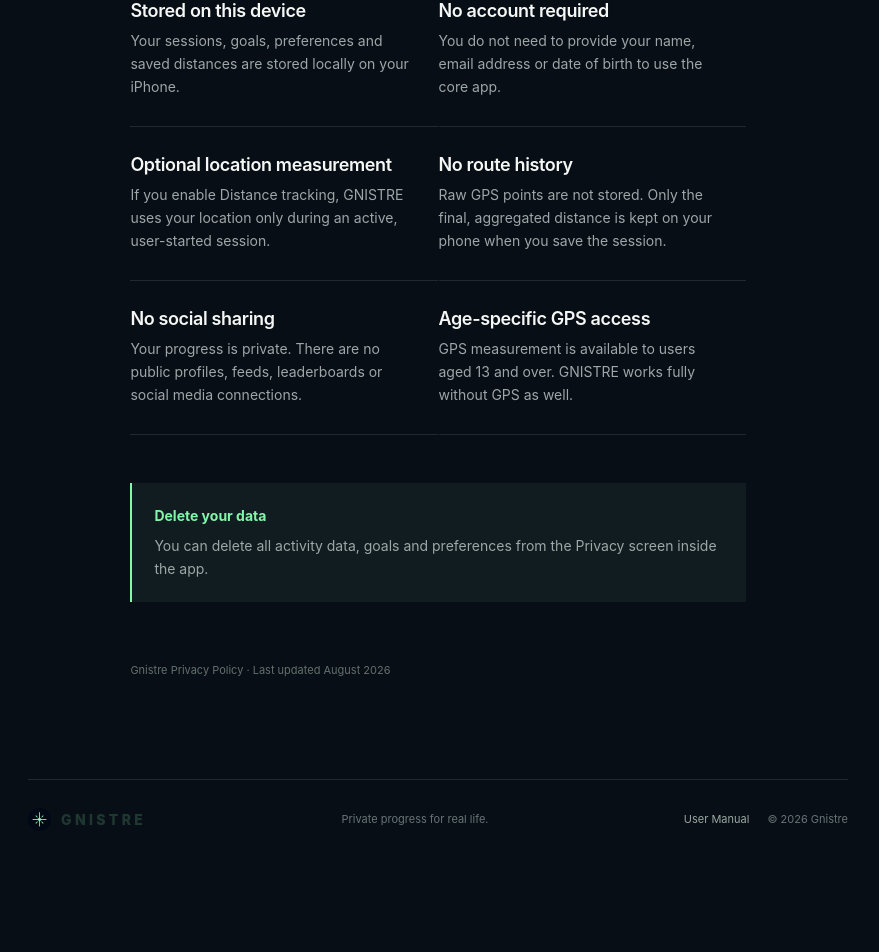
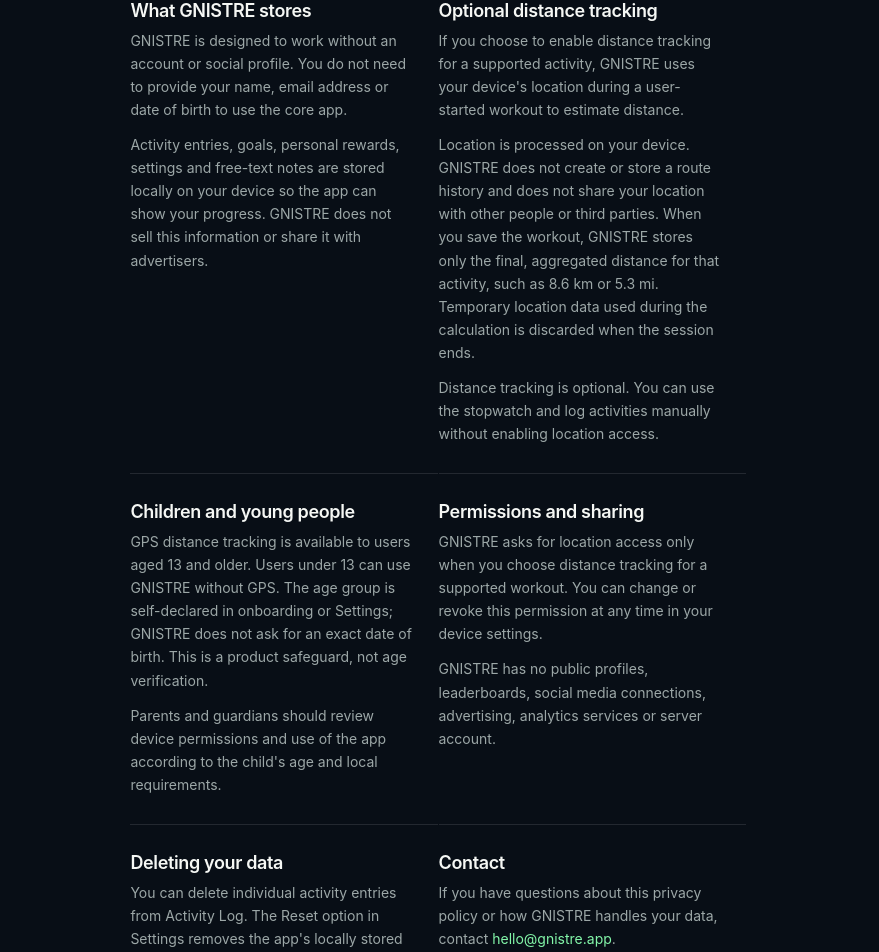
Before and after one commit to capesta/gnistre-landing-page, a Next.js app: page /privacy in a window 1280 px wide. Shown: the part 620-1572 px from the top of the page, without its empty margins (202-1081 px from the left). Before the commit the page ends 1489 px from the top, so only its background shows below. Built offline with nearby package versions, Linux system fonts and the light colour scheme.

Commit message:
Integrate privacy policy and user manual

```diff
--- a/app/privacy/page.tsx
+++ b/app/privacy/page.tsx
@@ -1,37 +1,36 @@
 export const metadata = {
-  title: 'Privacy — Gnistre',
-  description: 'How Gnistre handles your data and protects your privacy.',
+  title: 'Privacy — GNISTRE',
+  description: 'How GNISTRE handles your data and protects your privacy.',
 };
 
 export const dynamic = 'force-static';
 
-const privacyItems = [
-  ['Stored on this device', 'Your sessions, goals, preferences and saved distances are stored locally on your iPhone.'],
-  ['No account required', 'You do not need to provide your name, email address or date of birth to use the core app.'],
-  ['Optional location measurement', 'If you enable Distance tracking, GNISTRE uses your location only during an active, user-started session.'],
-  ['No route history', 'Raw GPS points are not stored. Only the final, aggregated distance is kept on your phone when you save the session.'],
-  ['No social sharing', 'Your progress is private. There are no public profiles, feeds, leaderboards or social media connections.'],
-  ['Age-specific GPS access', 'GPS measurement is available to users aged 13 and over. GNISTRE works fully without GPS as well.'],
+const privacySections = [
+  ['What GNISTRE stores', <><p>GNISTRE is designed to work without an account or social profile. You do not need to provide your name, email address or date of birth to use the core app.</p><p>Activity entries, goals, personal rewards, settings and free-text notes are stored locally on your device so the app can show your progress. GNISTRE does not sell this information or share it with advertisers.</p></>],
+  ['Optional distance tracking', <><p>If you choose to enable distance tracking for a supported activity, GNISTRE uses your device&apos;s location during a user-started workout to estimate distance.</p><p>Location is processed on your device. GNISTRE does not create or store a route history and does not share your location with other people or third parties. When you save the workout, GNISTRE stores only the final, aggregated distance for that activity, such as 8.6 km or 5.3 mi. Temporary location data used during the calculation is discarded when the session ends.</p><p>Distance tracking is optional. You can use the stopwatch and log activities manually without enabling location access.</p></>],
+  ['Children and young people', <><p>GPS distance tracking is available to users aged 13 and older. Users under 13 can use GNISTRE without GPS. The age group is self-declared in onboarding or Settings; GNISTRE does not ask for an exact date of birth. This is a product safeguard, not age verification.</p><p>Parents and guardians should review device permissions and use of the app according to the child&apos;s age and local requirements.</p></>],
+  ['Permissions and sharing', <><p>GNISTRE asks for location access only when you choose distance tracking for a supported workout. You can change or revoke this permission at any time in your device settings.</p><p>GNISTRE has no public profiles, leaderboards, social media connections, advertising, analytics services or server account.</p></>],
+  ['Deleting your data', <><p>You can delete individual activity entries from Activity Log. The Reset option in Settings removes the app&apos;s locally stored activity data, goals, rewards, favourites and preferences and starts the app again. Deleting the app also removes its locally stored data, subject to the behaviour of your device backup system.</p></>],
+  ['Contact', <><p>If you have questions about this privacy policy or how GNISTRE handles your data, contact <a href="mailto:hello@gnistre.app">hello@gnistre.app</a>.</p></>],
 ];
 
 export default function PrivacyPage() {
   return (
     <main className="privacy-page">
       <nav className="nav-shell privacy-nav">
-        <a className="brand" href="../" aria-label="Gnistre home"><img src="../gnistre-icon.png" alt="" /><span>GNISTRE</span></a>
-        <a className="nav-cta" href="../">Back to Gnistre <span>↗</span></a>
+        <a className="brand" href="/" aria-label="GNISTRE home"><img src="/gnistre-icon.png" alt="" /><span>GNISTRE</span></a>
+        <a className="nav-cta" href="/">Back to GNISTRE <span>↗</span></a>
       </nav>
       <article className="privacy-card">
         <div className="section-kicker">Privacy by design</div>
         <h1>Your data stays yours.</h1>
         <p className="privacy-lede">GNISTRE is designed to work without an account, social profile or data collection. Optional distance measurement stays on your phone.</p>
         <div className="privacy-list">
-          {privacyItems.map(([title, detail]) => <section key={title}><h2>{title}</h2><p>{detail}</p></section>)}
+          {privacySections.map(([title, detail]) => <section key={title as string}><h2>{title as string}</h2>{detail}</section>)}
         </div>
-        <div className="privacy-control"><strong>Delete your data</strong><p>You can delete all activity data, goals and preferences from the Privacy screen inside the app.</p></div>
-        <p className="privacy-updated">Gnistre Privacy Policy · Last updated August 2026</p>
+        <p className="privacy-updated">GNISTRE Privacy Policy · Last updated August 27, 2026</p>
       </article>
-      <footer className="footer privacy-footer"><a className="brand" href="/"><img src="/gnistre-icon.png" alt="" /><span>GNISTRE</span></a><p>Private progress for real life.</p><div className="footer-links"><a className="footer-link" href="/manual">User Manual</a><span>© 2026 Gnistre</span></div></footer>
+      <footer className="footer privacy-footer"><a className="brand" href="/"><img src="/gnistre-icon.png" alt="" /><span>GNISTRE</span></a><p>Private progress for real life.</p><div className="footer-links"><a className="footer-link" href="/manual">User Manual</a><span>© 2026 GNISTRE</span></div></footer>
     </main>
   );
 }
```
Also changed, not shown: app/globals.css.
